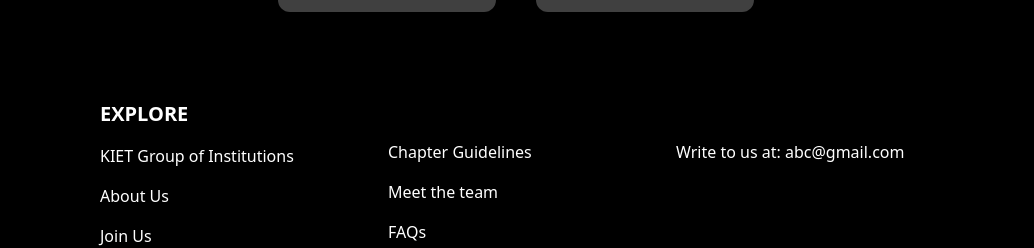
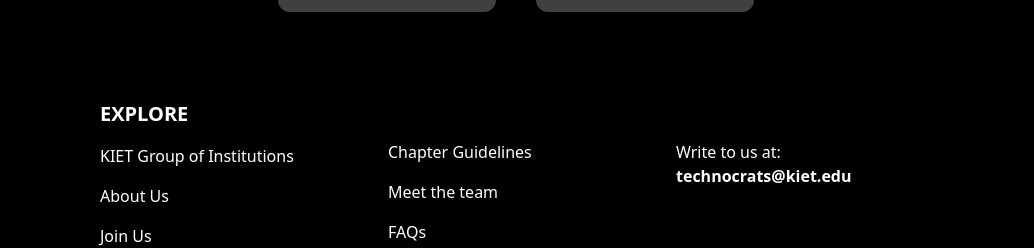
Before and after one commit to JiyaGupta-cs/hackers, a React (Create React App) app in the folder client/: page /team in a window 1280 px wide. Shown: the part 2456-2704 px from the top of the page, without its empty margins (124-1158 px from the left). Built offline with nearby package versions, Linux system fonts and the light colour scheme.

Commit message:
added mail to option and reviewed code

```diff
--- a/client/src/pages/Footer.js
+++ b/client/src/pages/Footer.js
@@ -56,8 +56,8 @@
           class="mb-4 flex items-center justify-center font-semibold uppercase md:justify-start">
           ‎
         </h6>
-        <p className='text-white'>
-        Write to us at: abc@gmail.com
+        <p className='text-white gap-2 '>
+        Write to us at: ‎ <a href='mailto:technocrats@kiet.edu' className='font-semibold text-white'> technocrats@kiet.edu</a>
         </p>
       </div>
     </div>
```
